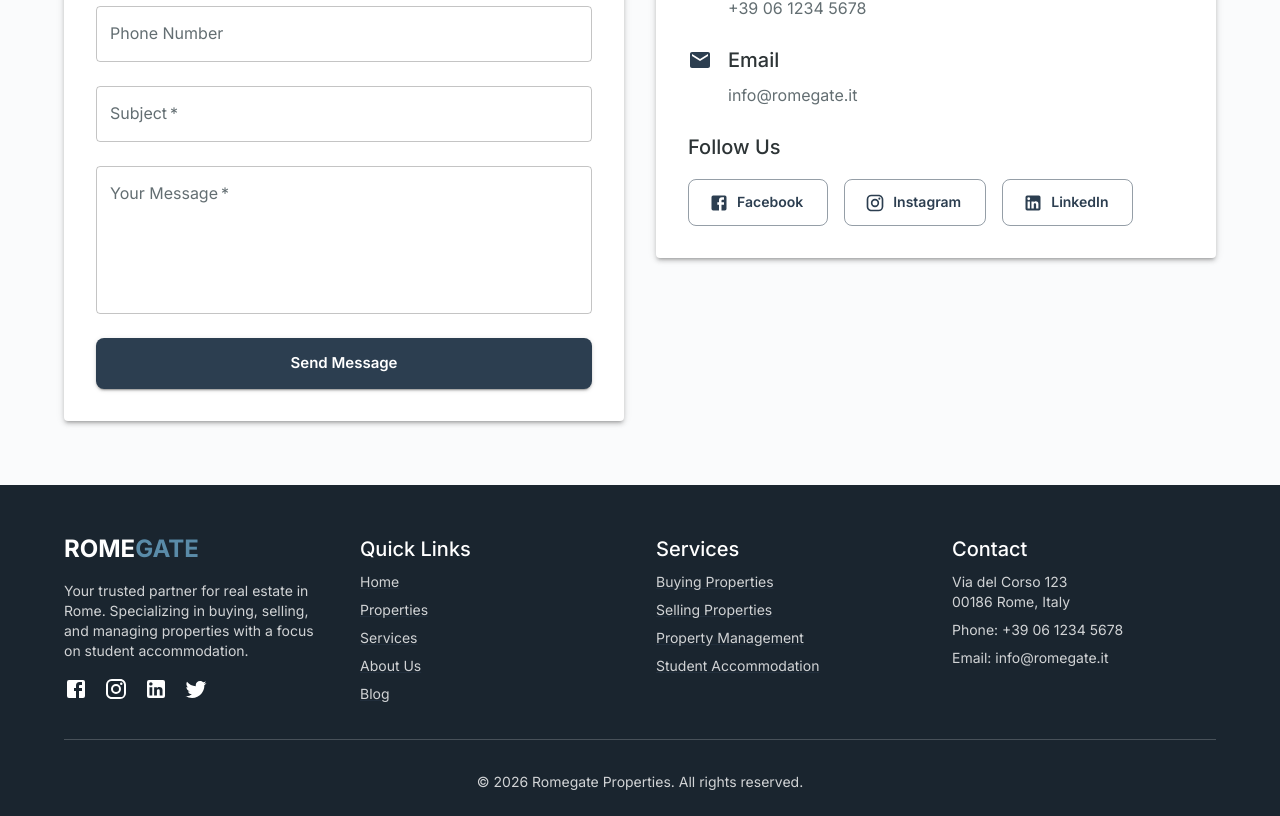
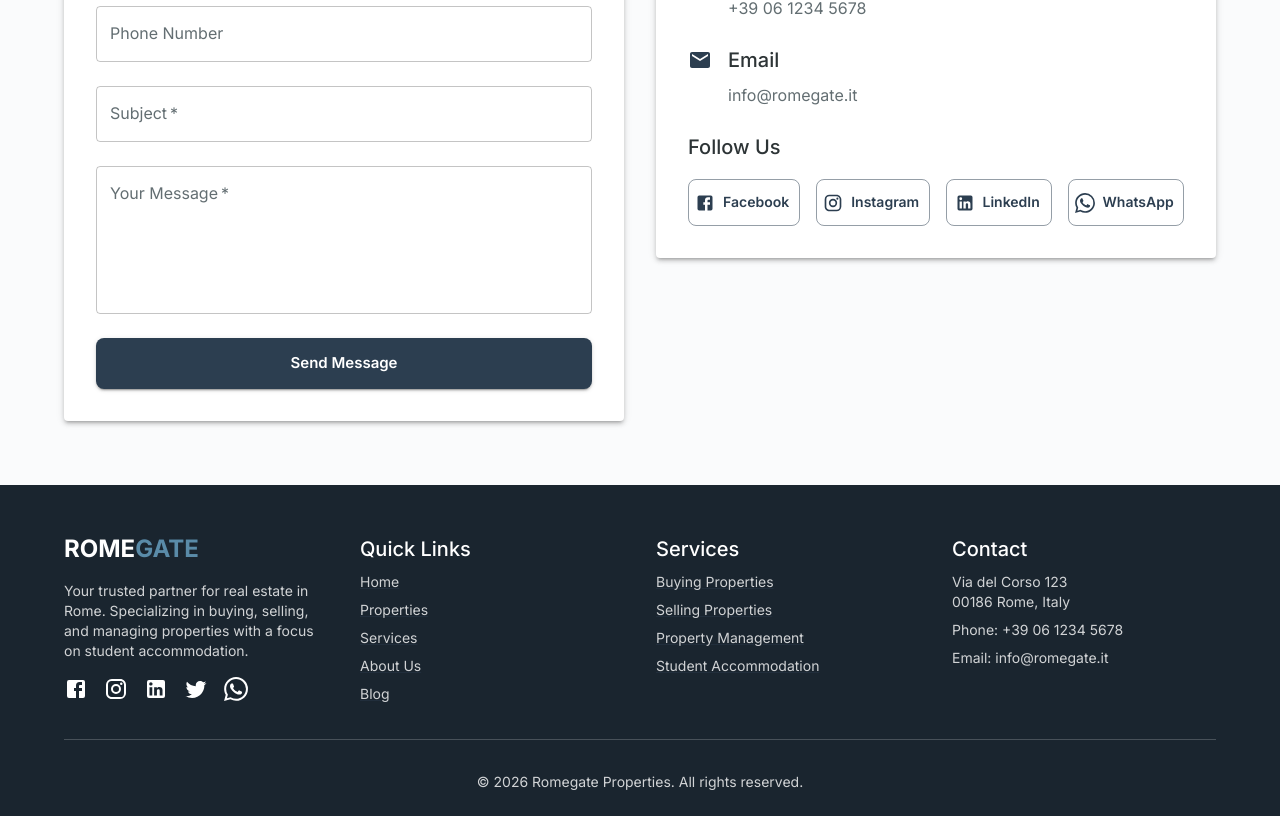
Before and after one commit to eyalbh8/romegate-properties, a React (Create React App) app: page /en in a window 1280 px wide. Shown: the part 7757-8573 px from the top of the page. Built offline with nearby package versions, Linux system fonts and the light colour scheme.

Commit message:
whatssapp connection

```diff
--- a/src/components/Contact.tsx
+++ b/src/components/Contact.tsx
@@ -19,6 +19,14 @@
 import LinkedInIcon from "@mui/icons-material/LinkedIn";
 import { motion } from "framer-motion";
 import { useTranslation } from "react-i18next";
+import { SvgIcon } from "@mui/material";
+
+// WhatsApp Icon Component
+const WhatsAppIcon: React.FC<{ sx?: any }> = ({ sx }) => (
+  <SvgIcon sx={sx} viewBox="0 0 24 24">
+    <path d="M17.472 14.382c-.297-.149-1.758-.867-2.03-.967-.273-.099-.471-.148-.67.15-.197.297-.767.966-.94 1.164-.173.199-.347.223-.644.075-.297-.15-1.255-.463-2.39-1.475-.883-.788-1.48-1.761-1.653-2.059-.173-.297-.018-.458.13-.606.134-.133.298-.347.446-.52.149-.174.198-.298.298-.497.099-.198.05-.371-.025-.52-.075-.149-.669-1.612-.916-2.207-.242-.579-.487-.5-.669-.51-.173-.008-.371-.01-.57-.01-.198 0-.52.074-.792.372-.272.297-1.04 1.016-1.04 2.479 0 1.462 1.065 2.875 1.213 3.074.149.198 2.096 3.2 5.077 4.487.709.306 1.262.489 1.694.625.712.227 1.36.195 1.871.118.571-.085 1.758-.719 2.006-1.413.248-.694.248-1.289.173-1.413-.074-.124-.272-.198-.57-.347m-5.421 7.403h-.004a9.87 9.87 0 01-5.031-1.378l-.361-.214-3.741.982.998-3.648-.235-.374a9.86 9.86 0 01-1.51-5.26c.001-5.45 4.436-9.884 9.888-9.884 2.64 0 5.122 1.03 6.988 2.898a9.825 9.825 0 012.893 6.994c-.003 5.45-4.437 9.884-9.885 9.884m8.413-18.297A11.815 11.815 0 0012.05 0C5.495 0 .16 5.335.157 11.892c0 2.096.547 4.142 1.588 5.945L.057 24l6.305-1.654a11.882 11.882 0 005.683 1.448h.005c6.554 0 11.89-5.335 11.893-11.893a11.821 11.821 0 00-3.48-8.413Z" />
+  </SvgIcon>
+);
 
 interface ContactFormData {
   name: string;
@@ -284,6 +292,14 @@
                       >
                         {t("contact.linkedin")}
                       </Button>
+                      <Button
+                        variant="outlined"
+                        startIcon={<WhatsAppIcon />}
+                        href="https://wa.me/35794202215?text=Hello!%20I%20am%20interested%20in%20your%20real%20estate%20services%20in%20Rome.%20I%20would%20like%20to%20learn%20more%20about%20available%20properties,%20student%20accommodation%20options,%20and%20your%20professional%20services.%20Could%20you%20please%20provide%20me%20with%20more%20information?%20Thank%20you!"
+                        target="_blank"
+                      >
+                        WhatsApp
+                      </Button>
                     </Stack>
                   </Box>
                 </Stack>
@@ -302,9 +318,7 @@
             severity={success ? "success" : "error"}
             sx={{ width: "100%" }}
           >
-            {success
-              ? t("contact.successMessage")
-              : t("contact.errorMessage")}
+            {success ? t("contact.successMessage") : t("contact.errorMessage")}
           </Alert>
         </Snackbar>
       </Container>
--- a/src/components/Footer.tsx
+++ b/src/components/Footer.tsx
@@ -14,6 +14,14 @@
 import TwitterIcon from "@mui/icons-material/Twitter";
 import { useTranslation } from "react-i18next";
 import { useTheme } from "@mui/material/styles";
+import { SvgIcon } from "@mui/material";
+
+// WhatsApp Icon Component
+const WhatsAppIcon: React.FC<{ sx?: any }> = ({ sx }) => (
+  <SvgIcon sx={sx} viewBox="0 0 24 24">
+    <path d="M17.472 14.382c-.297-.149-1.758-.867-2.03-.967-.273-.099-.471-.148-.67.15-.197.297-.767.966-.94 1.164-.173.199-.347.223-.644.075-.297-.15-1.255-.463-2.39-1.475-.883-.788-1.48-1.761-1.653-2.059-.173-.297-.018-.458.13-.606.134-.133.298-.347.446-.52.149-.174.198-.298.298-.497.099-.198.05-.371-.025-.52-.075-.149-.669-1.612-.916-2.207-.242-.579-.487-.5-.669-.51-.173-.008-.371-.01-.57-.01-.198 0-.52.074-.792.372-.272.297-1.04 1.016-1.04 2.479 0 1.462 1.065 2.875 1.213 3.074.149.198 2.096 3.2 5.077 4.487.709.306 1.262.489 1.694.625.712.227 1.36.195 1.871.118.571-.085 1.758-.719 2.006-1.413.248-.694.248-1.289.173-1.413-.074-.124-.272-.198-.57-.347m-5.421 7.403h-.004a9.87 9.87 0 01-5.031-1.378l-.361-.214-3.741.982.998-3.648-.235-.374a9.86 9.86 0 01-1.51-5.26c.001-5.45 4.436-9.884 9.888-9.884 2.64 0 5.122 1.03 6.988 2.898a9.825 9.825 0 012.893 6.994c-.003 5.45-4.437 9.884-9.885 9.884m8.413-18.297A11.815 11.815 0 0012.05 0C5.495 0 .16 5.335.157 11.892c0 2.096.547 4.142 1.588 5.945L.057 24l6.305-1.654a11.882 11.882 0 005.683 1.448h.005c6.554 0 11.89-5.335 11.893-11.893a11.821 11.821 0 00-3.48-8.413Z" />
+  </SvgIcon>
+);
 
 const Footer: React.FC = () => {
   const { t } = useTranslation();
@@ -85,6 +93,13 @@
                 sx={{ color: "white", "&:hover": { color: "secondary.light" } }}
               >
                 <TwitterIcon />
+              </Link>
+              <Link
+                href="https://wa.me/35794202215?text=Hello!%20I%20am%20interested%20in%20your%20real%20estate%20services%20in%20Rome.%20I%20would%20like%20to%20learn%20more%20about%20available%20properties,%20student%20accommodation%20options,%20and%20your%20professional%20services.%20Could%20you%20please%20provide%20me%20with%20more%20information?%20Thank%20you!"
+                target="_blank"
+                sx={{ color: "white", "&:hover": { color: "secondary.light" } }}
+              >
+                <WhatsAppIcon />
               </Link>
             </Stack>
           </Grid>
```
